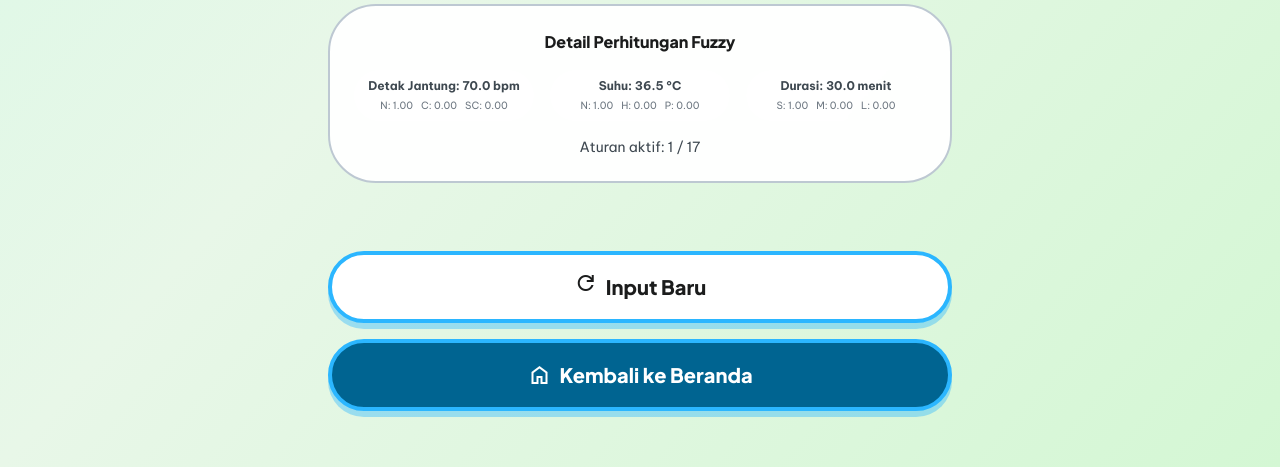
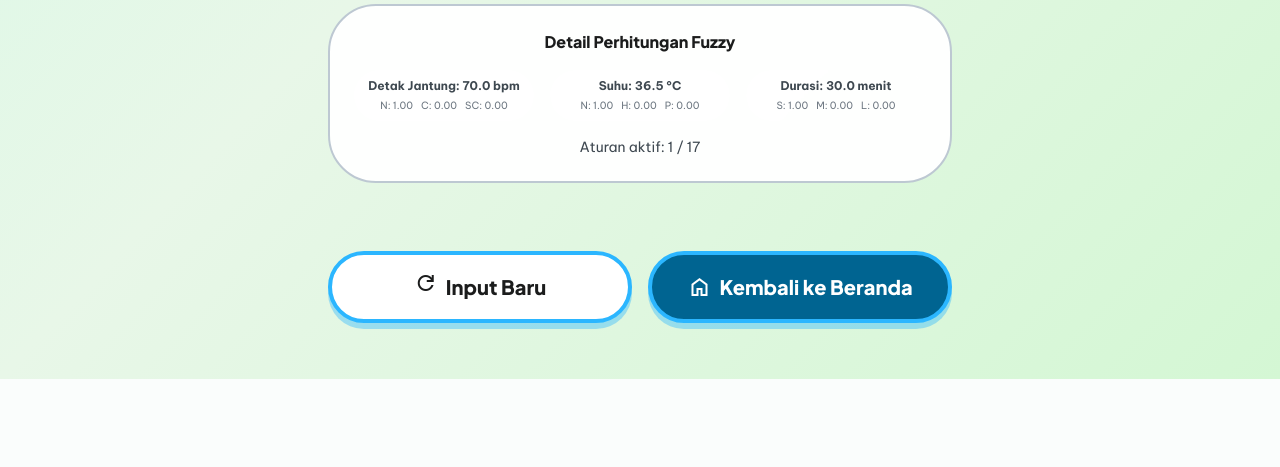
Before and after one commit to isvara08/responsi-kb-sistem-fuzzy, a Flask app: page /hasil in a window 1280 px wide. Shown: the part 988-1455 px from the top of the page. After the commit the page ends 1367 px from the top, so only its background shows below. Run offline with Flask 3, Linux system fonts and the light colour scheme; some libraries are stand-ins or nearby versions.

Commit message:
Make action buttons responsive with 2-column grid on larger screens

```diff
--- a/templates/hasil.html
+++ b/templates/hasil.html
@@ -433,7 +433,7 @@
 <p class="text-center text-xs sm:text-sm text-on-surface-variant">Aturan aktif: {{ result.active_rules }} / 17</p>
 </div>
 <!-- Action Button -->
-<div class="w-full mt-stack-md mb-stack-lg flex flex-col gap-3 sm:gap-4 animate-fade-in-up opacity-0 delay-600">
+<div class="w-full mt-stack-md mb-stack-lg grid grid-cols-1 sm:grid-cols-2 gap-3 sm:gap-4 animate-fade-in-up opacity-0 delay-600">
 <a href="/pertanyaan" class="w-full bg-white text-on-surface font-headline-md text-headline-md py-3 sm:py-4 rounded-full border-4 border-primary-container shadow-[0_6px_0_0_rgba(43,182,255,0.4)] squish-click transition-all flex items-center justify-center gap-2 hover-lift animate-scale-in opacity-0 delay-100">
 <span class="material-symbols-outlined text-xl sm:text-2xl animate-bounce" style="font-variation-settings: 'FILL' 1;">refresh</span>
                 Input Baru
```
